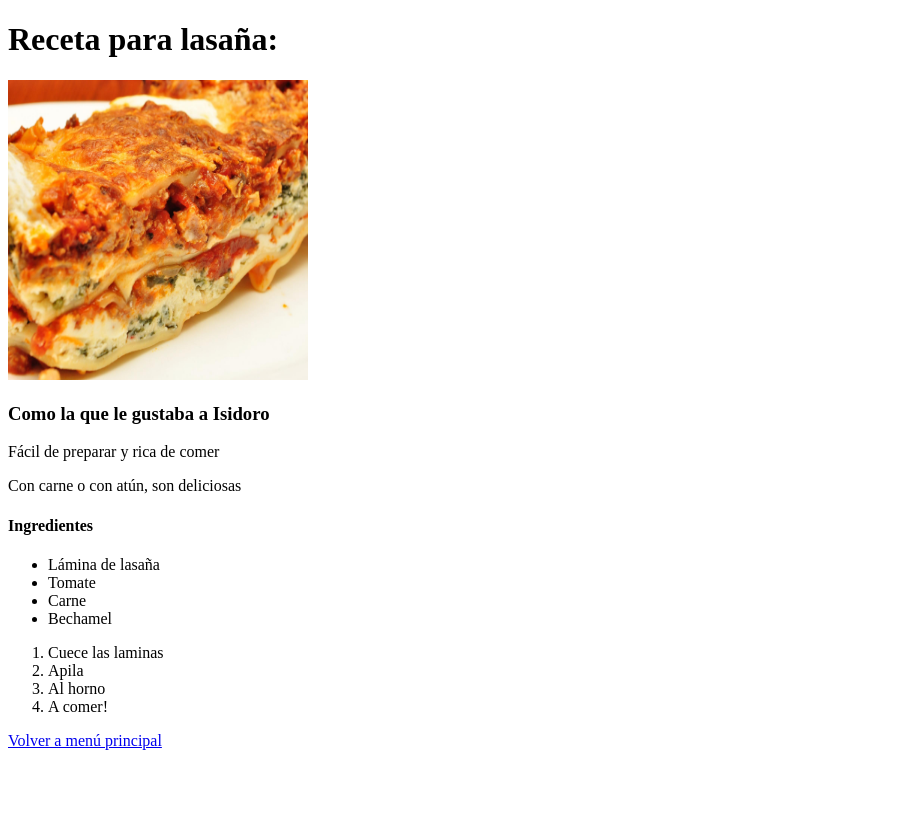
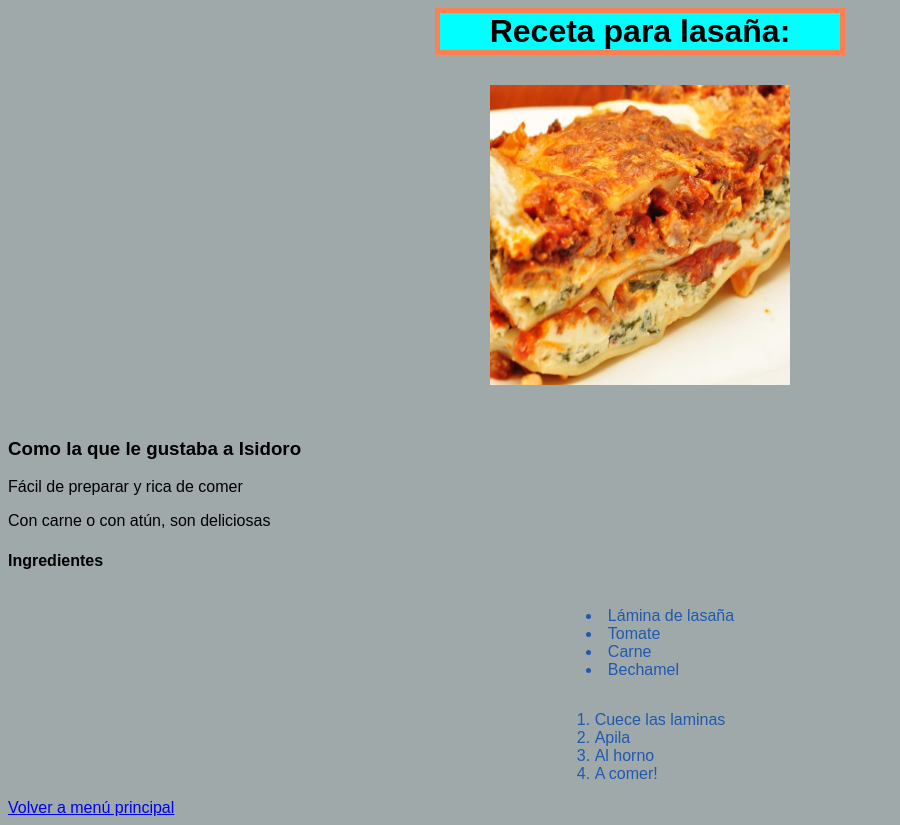
Before and after one commit to Kendrim87/odin-recipes, a plain HTML site: page recipes/lasagna.html in a window 1280 px wide. Shown: the whole page, without its empty margins (0-900 px from the left). Before the commit the page ends 800 px from the top, so only its background shows below. Drawn offline with Linux system fonts and the light colour scheme.

Commit message:
Modificados estilos para pruebas de css

```diff
--- a/recipes/lasagna.html
+++ b/recipes/lasagna.html
@@ -3,27 +3,34 @@
 <head>
     <meta charset="UTF-8">
     <meta name="viewport" content="width=device-width, initial-scale=1.0">
+    <link rel="stylesheet" href="../style.css">
     <title>Lasaña</title>
 </head>
 <body>
     <h1>Receta para lasaña:</h1>
-    <img src="../images/lasagna.jpg" height="300" width="300">
+    <div class="contenedor-imagen">
+    <img src="../images/lasagna.jpg" class="imagen">
+    </div>
     <h3>Como la que le gustaba a Isidoro</h3>
     <p>Fácil de preparar y rica de comer</p>
     <p>Con carne o con atún, son deliciosas</p>
     <h4>Ingredientes</h4>
+    <div class="listado">
         <ul>
             <li>Lámina de lasaña</li>
             <li>Tomate</li>
             <li>Carne</li>
             <li>Bechamel</li>
         </ul>
+    </div>
+    <div class="listado">
         <ol>
             <li>Cuece las laminas</li>
             <li>Apila</li>
             <li>Al horno</li>
             <li>A comer!</li>
         </ol>
+    </div>
     <a href="../index.html">Volver a menú principal</a>
 </body>
 </html>
--- /dev/null
+++ b/style.css
@@ -0,0 +1,45 @@
+body {
+  background: hsla(187, 7%, 47%, 0.664);
+  font-family: sans-serif;
+}
+
+h1{
+    width: 400px;
+    background-color: aqua;
+    color: rgb(0, 0, 0);
+    text-align: center;
+    border: 5px solid;
+    border-color: coral;
+    margin: auto;
+}
+
+.contenedor-imagen{
+    text-align: center;
+    padding: 30px;
+}
+
+.imagen{
+    height: 300px;
+    width: 300px;
+}
+
+ol{
+    color: rgb(30, 163, 30);
+    text-align: left;
+    display: inline-block;
+}
+
+li{
+    color: rgb(32, 89, 175);
+
+}
+
+ul{
+    list-style-position:inside;
+    text-align: left;
+    display: inline-block;
+}
+
+.listado{
+    text-align: center;
+}
```
Also changed, not shown: index.html (+6 -4 lines), recipes/pasta.html (+4 -1 lines), recipes/pizza.html (+4 -1 lines).
